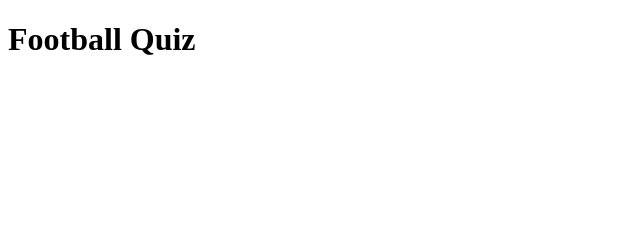
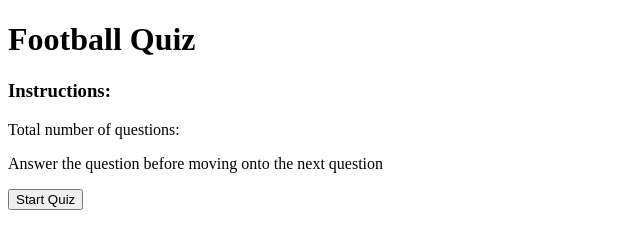
Before and after one commit to Esteban-Jr/Quiz, a plain HTML site: page index.html in a window 1280 px wide. Shown: the whole page, without its empty margins (0-640 px from the left). Drawn offline with Linux system fonts and the light colour scheme; files that its build step writes are made by us from their sources.

Commit message:
Add home box with instructions

```diff
--- a/index.html
+++ b/index.html
@@ -21,5 +21,11 @@
   </header>
   <!-- Main -->
   <main>
+  <div class="home-box custom-box">
+      <h3>Instructions: </h3>
+      <p>Total number of questions: <span class="total-questions"></span></p>
+      <p>Answer the question before moving onto the next question</p>
+      <button type="buton" class="btn" onclick="startQuiz()">Start Quiz</button>
+  </div>
 </body>
 </html>
```
